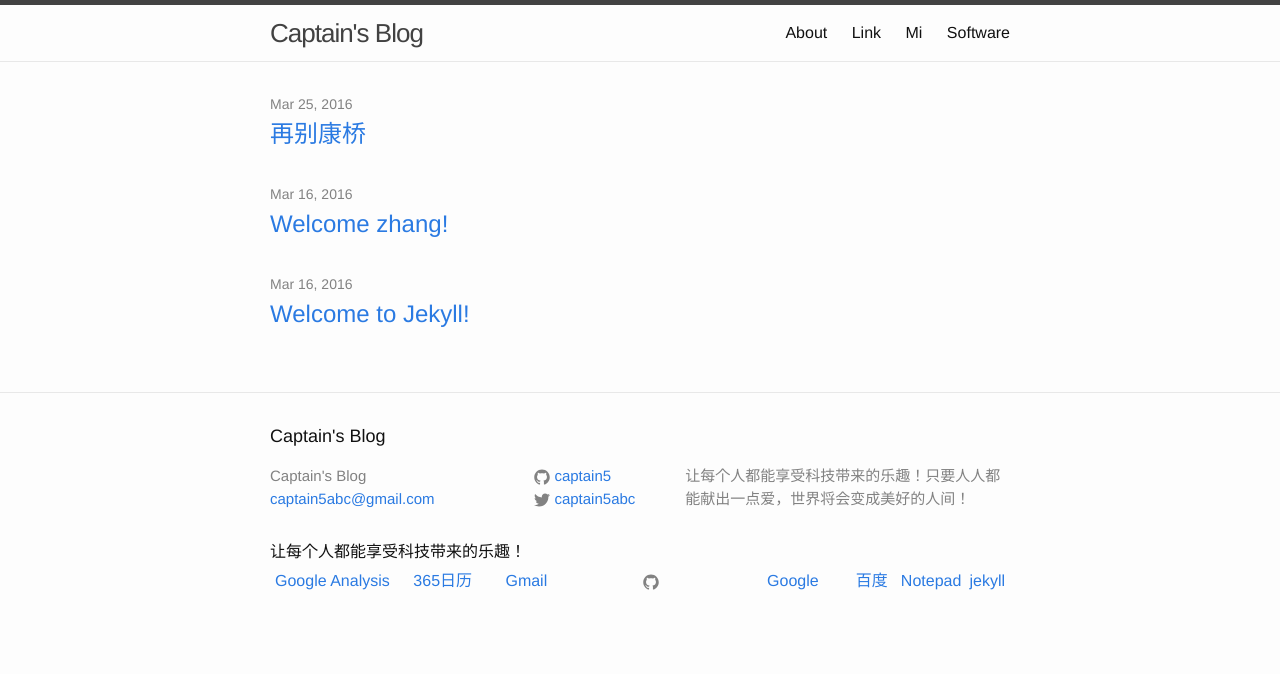
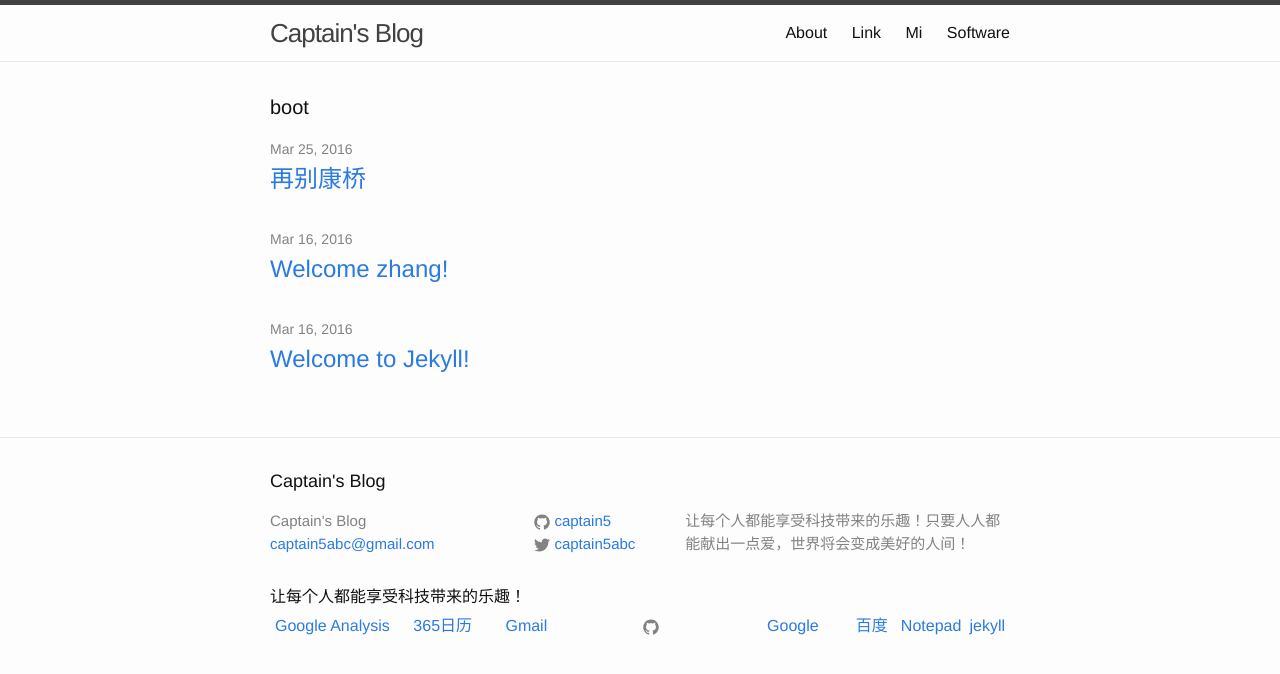
Before and after one commit to captain5/captain5.github.io, a Jekyll site: the page built from index.html, in a window 1280 px wide. Shown: the top 674 px of the page. Built offline with Jekyll 4.4.1, drawn with Linux system fonts in a browser that asks for light colours.

Commit message:
Update index.html

```diff
--- a/index.html
+++ b/index.html
@@ -12,7 +12,7 @@
      </td></tr>
   </table>
 -->
-  <!-- <h1 class="page-heading">Posts</h1> -->
+  <h3 class="page-heading">boot</h3>
   <ul class="post-list">
     {% for post in site.posts %}
       <li>
```
